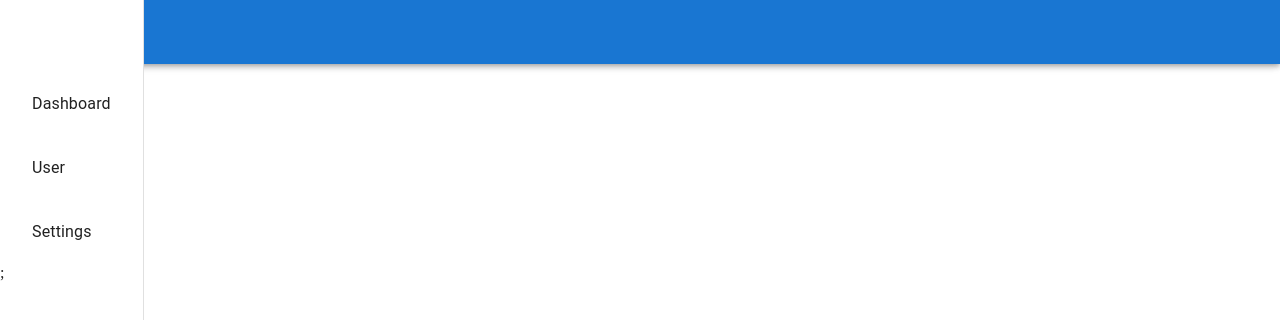
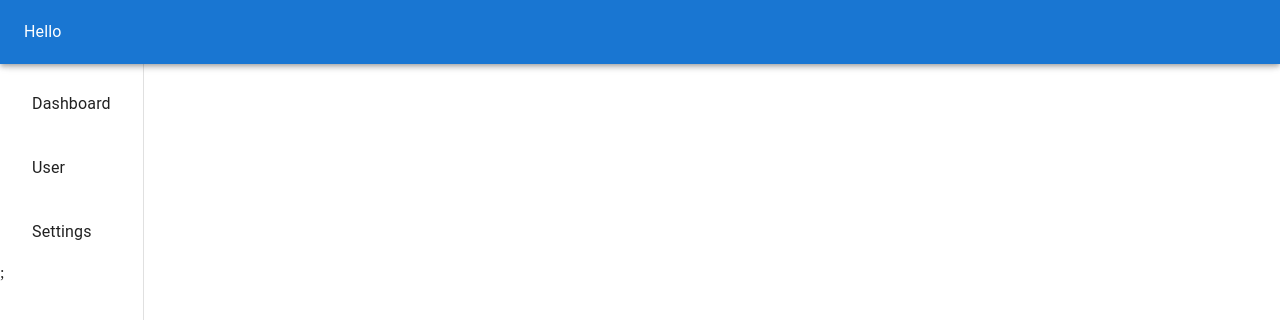
Before and after one commit to SandraCDT15/js-exercises, a Next.js app in the folder weekFour/exercise-1-ssr/: page / in a window 1280 px wide. Shown: the top 320 px of the page. Built offline with nearby package versions, Linux system fonts and the light colour scheme.

Commit message:
Fix drawer overlaping appbar

```diff
--- a/weekFour/exercise-1-ssr/src/components/Appbar.jsx
+++ b/weekFour/exercise-1-ssr/src/components/Appbar.jsx
@@ -1,9 +1,13 @@
+"use client";
 import { AppBar, Toolbar, Typography } from "@mui/material";
 
 const Appbar = () => {
   return (
     <div>
-      <AppBar>
+      <AppBar
+        position="fixed"
+        sx={{ zIndex: (theme) => theme.zIndex.drawer + 1 }}
+      >
         <Toolbar>
           <Typography>Hello</Typography>
         </Toolbar>
--- a/weekFour/exercise-1-ssr/src/components/Drawer.jsx
+++ b/weekFour/exercise-1-ssr/src/components/Drawer.jsx
@@ -1,3 +1,4 @@
+"use client";
 import {
   Box,
   Drawer,
```
